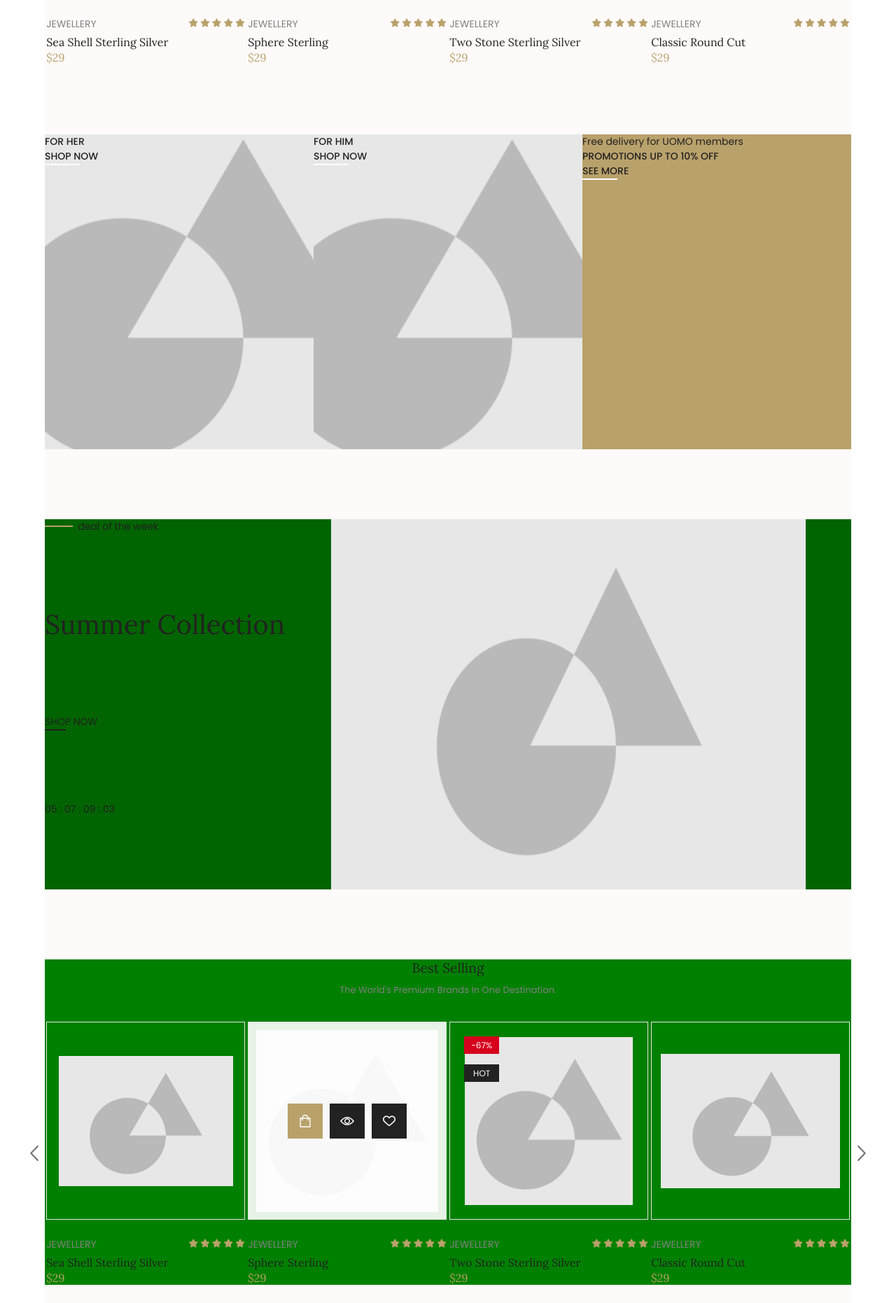
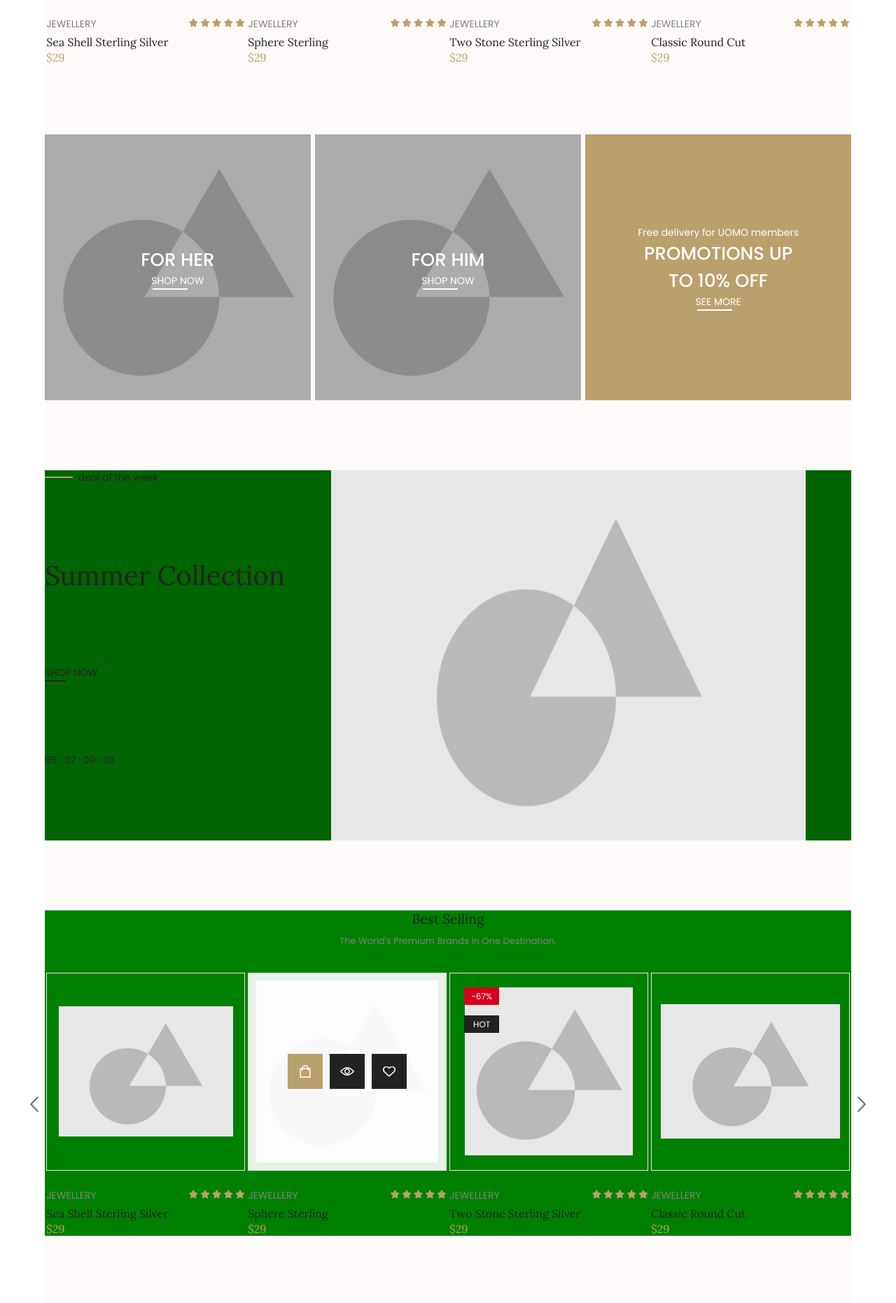
Before and after one commit to tijndk/codecrashers-testing, a PHP site: page / in a window 1280 px wide; the page is wider, and only the part inside the window is pictured. Shown: the part 1359-3221 px from the top of that part at 70% size. Run offline with PHP 8.4, Linux system fonts and the light colour scheme; some libraries are stand-ins or nearby versions.

Commit message:
Banner klaar

```diff
--- a/CSS/Eindopdracht/css/general.css
+++ b/CSS/Eindopdracht/css/general.css
@@ -17,7 +17,7 @@ html {
 
 /* font voor de hele pagina */
 body {
-    font-family: "Poppins", sans-serif;
+    font-family: "Poppins", sans-serif;     /* Poppins ipv. Sofia Pro */
     font-size: 14px;
     color: #222222;
     background-color: var(--background-color-one);
@@ -107,8 +107,11 @@ figcaption div > a:hover::after {
 .underline.white::after {
     width: 50px;
     background-color: var(--background-color-one);
+    left: 17px;
 }
-
+div#banner > div:last-child > div .underline.white::after {
+    left: 85px;
+}
 
 
 /* Het gedeelte van de header */
@@ -149,7 +152,6 @@ nav.menu > form {
 
 nav.menu button:first-of-type {
     font-size: 20px;
-    height: 50px;
     width: 50px;
 
     cursor: pointer;
@@ -282,7 +284,7 @@ article#category {
     text-align: center;
 }
 
-article#category > section {
+article#category > div {
     width: 100%;
     display: flex;
     flex-direction: row;
@@ -359,8 +361,8 @@ article#trendy > header > ul {
 }
 
 
-article#trendy > section,
-article#best-selling > section {
+article#trendy > div,
+article#best-selling > div {
     width: 100%;
     display: flex;
     flex-direction: row;
@@ -370,8 +372,8 @@ article#best-selling > section {
 }
 
 /* de pijltjes naar links en rechts by Trendy Items */
-article#trendy > section > div,
-article#best-selling > section > div {
+article#trendy > div > div,
+article#best-selling > div > div {
     width: 94vw;
 
     display: flex;
@@ -379,8 +381,8 @@ article#best-selling > section > div {
     position: absolute;
     top: calc(50% - 6px);
 }
-article#trendy > section > div > a,
-article#best-selling > section > div > a {
+article#trendy > div > div > a,
+article#best-selling > div > div > a {
  padding: 5px;
 }
 
@@ -452,10 +454,10 @@ article#best-selling figure div.best-selling.img-border {
 }
 
 /* De soort overlays in "Trendy Items" en "Best Selling" in de tweede en derde afbeelingen; met het mandje, oog, en hartje, en met de -67% en HOT */
-.img-border div#item-overlay {
+.img-border div.item-overlay {
     display: none;
 }
-.img-border:hover div#item-overlay {
+.img-border:hover div.item-overlay {
     width: 100%;
     height: 100%;
 
@@ -473,7 +475,7 @@ article#best-selling figure div.best-selling.img-border {
     background-color: rgba(255, 255, 255, 0.9);
 }
 
-figure:nth-of-type(2) #item-overlay {
+figure:nth-of-type(2) .item-overlay {
     width: 100%;
     height: 100%;
 
@@ -489,7 +491,7 @@ figure:nth-of-type(2) #item-overlay {
 
     background-color: rgba(255, 255, 255, 0.9);
 }
-div#item-overlay div {
+div.item-overlay div {
     width: 50px;
     height: 50px;
 
@@ -499,17 +501,17 @@ div#item-overlay div {
 
     background-color: var(--color-one);
 }
-div#item-overlay a:first-child div {
+div.item-overlay a:first-child div {
     background-color: var(--color-two);
 }
 
 
-div#sale {
+div.sale {
     position: absolute;
     top: 20px;
     left: 20px;
 }
-div#sale > p {
+div.sale > p {
     font-size: 12px;
     text-align: center;
     line-height: 25px;
@@ -519,7 +521,7 @@ div#sale > p {
 
     background-color: #D6001C;
 }
-div#sale > p:last-child {
+div.sale > p:last-child {
     margin-top: 15px;
     background-color: var(--color-one);
 }
@@ -528,28 +530,63 @@ div#sale > p:last-child {
 
 /* het gedeelte met "for her", "for him", en promotie */
 div#banner {
+    text-align: center;
+    text-transform: uppercase;
+    width: 100%;
+
     display: flex;
     flex-direction: row;
     justify-content: space-evenly;
-    font-weight: 500;
-    text-transform: uppercase;
+    column-gap: 6.45px;
 }
 div#banner > div {
-    width: 450px;       /* check of je dit responsive moet maken!!!! */
-    height: 450px;      /* check of je dit responsive moet maken!!!! */
+    max-width: 450px;
+    width: 33%;
+    aspect-ratio: 1 / 1;
+
+    background-image:
+    linear-gradient(to bottom, rgba(34, 34, 34, 0.3) 0% 100%),
+    url(../images/placeholder.png);
+    background-repeat: no-repeat;
     background-position: center center;
+    background-size: cover;
+}
 
-    background-image: url(../images/placeholder.png);
+div#banner > div > div {
+    width: 106px;
+    position: relative;
+    top: calc(50% - 30px);
+    left: calc(50% - 53px);
+}
+
+div#banner > div > div > p,
+div#banner > div > div > a {
+    color: white;
+}
+
+div#banner > div > div > p {
+    font-size: 26px;
+    font-weight: 500;
+}
+div#banner > div > div > a {
+    font-weight: normal;
 }
 
 div#banner > div:last-child {
     background-color: var(--color-two);
     background-image: none;
 }
-div#banner > div:last-child > p:first-of-type {
+div#banner > div:last-child > div {
+    width: 230px;
+    top: calc(50% - 60px);
+    left: calc(50% - 115px);
+}
+div#banner > div:last-child > div > p:first-of-type {
+    font-size: 14px;
     font-weight: normal;
     text-transform: none;
 }
+/* EINDE van de banner */
 
 
 /* het gedeelte met "summer collection" */
--- a/CSS/Eindopdracht/index.html
+++ b/CSS/Eindopdracht/index.html
@@ -68,56 +68,56 @@
                             <h2>shop by category</h2>
                             <p>the world's premium brands in one destination.</p>
                         </header>
-                        <section>
+                        <div>
                             <figure>
                                 <a href="#" target="_self">
                                     <div class="category img-border">
                                         <img src="images/placeholder.png" width="166" height="129" alt="placeholder">
                                     </div>
-                                    <figcaption>bracelets</figcaption>
                                 </a>
+                                <figcaption><a href="#" target="_self">bracelets</a></figcaption>
                             </figure>
                             <figure>
                                 <a href="#" target="_self">
                                     <div class="category img-border">
                                         <img src="images/placeholder.png" width="170" height="132" alt="placeholder">
                                     </div>
-                                    <figcaption>earrings</figcaption>
                                 </a>
+                                <figcaption><a href="#" target="_self">earrings</a></figcaption>
                             </figure>
                             <figure>
                                 <a href="#" target="_self">
                                     <div class="category img-border">
                                         <img src="images/placeholder.png" width="170" height="132" alt="placeholder">
                                     </div>
-                                    <figcaption>rings</figcaption>
                                 </a>
+                                <figcaption><a href="#" target="_self">rings</a></figcaption>
                             </figure>
                             <figure>
                                 <a href="#" target="_self">
                                     <div class="category img-border">
                                         <img src="images/placeholder.png" width="202" height="137" alt="placeholder">
                                     </div>
-                                    <figcaption>charms</figcaption>
                                 </a>
+                                <figcaption><a href="#" target="_self">charms</a></figcaption>
                             </figure>
                             <figure>
                                 <a href="#" target="_self">
                                     <div class="category img-border">
                                         <img src="images/placeholder.png" width="170" height="132" alt="placeholder">
                                     </div>
-                                    <figcaption>necklaces</figcaption>
                                 </a>
+                                <figcaption><a href="#" target="_self">necklaces</a></figcaption>
                             </figure>
                             <figure>
                                 <a href="#" target="_self">
                                     <div class="category img-border">
                                         <img src="images/placeholder.png" width="170" height="170" alt="placeholder">
                                     </div>
-                                    <figcaption>brooches</figcaption>
                                 </a>
+                                <figcaption><a href="#" target="_self">brooches</a></figcaption>
                             </figure>
-                        </section>
+                        </div>
                     </article>
                     <article id="trendy">
                         <header>
@@ -126,12 +126,12 @@
                             <ul>
                                 <li><a href="#" target="_self">men</a></li>
                                 <li class="underline"><a href="#" target="_self">women</a></li>
-                                <li><a href="#" target="_self">unisex</a></li>
+                                <li><a href="https://tinyurl.com/yc5pkecy" target="_blank">unisex</a></li>
                                 <li><a href="#" target="_self">on sale</a></li>
                                 <li><a href="#" target="_self">new</a></li>
                             </ul>
                         </header>
-                        <section>
+                        <div>
                             <div>
                                 <a href="#trendy">
                                     <img src="images/012-back_top.svg" width="22" height="12" alt="previous">
@@ -142,7 +142,7 @@
                             </div>
                             <figure>
                                 <div class="trendy img-border">
-                                    <div id="item-overlay">
+                                    <div class="item-overlay">
                                         <a href="#" target="_self">
                                             <div>
                                                 <img src="images/003-shopping_bag_white.svg" width="16" height="18" alt="shopping-cart">
@@ -178,7 +178,7 @@
                             </figure>
                             <figure>
                                 <div class="trendy img-border">
-                                    <div id="item-overlay">
+                                    <div class="item-overlay">
                                         <a href="#" target="_self">
                                             <div>
                                                 <img src="images/003-shopping_bag_white.svg" width="16" height="18" alt="shopping-cart">
@@ -214,7 +214,7 @@
                             </figure>
                             <figure>
                                 <div class="trendy img-border">
-                                    <div id="item-overlay">
+                                    <div class="item-overlay">
                                         <a href="#" target="_self">
                                             <div>
                                                 <img src="images/003-shopping_bag_white.svg" width="16" height="18" alt="shopping-cart">
@@ -231,7 +231,7 @@
                                             </div>
                                         </a>
                                     </div>
-                                    <div id="sale">
+                                    <div class="sale">
                                         <p>-67%</p>
                                         <p>HOT</p>
                                     </div>
@@ -254,7 +254,7 @@
                             </figure>
                             <figure>
                                 <div class="trendy img-border">
-                                    <div id="item-overlay">
+                                    <div class="item-overlay">
                                         <a href="#" target="_self">
                                             <div>
                                                 <img src="images/003-shopping_bag_white.svg" width="16" height="18" alt="shopping-cart">
@@ -288,21 +288,27 @@
                                     <p>$29</p>
                                 </figcaption>
                             </figure>
-                        </section>
+                        </div>
                     </article>
-                    <div id="banner" style="background-color:green;">
+                    <div id="banner">
+                        <div>
                             <div>
                                 <p>for her</p>
                                 <a href="#" target="_self" class="underline white">shop now</a>
                             </div>
+                        </div>
+                        <div>
                             <div>
                                 <p>for him</p>
                                 <a href="#" target="_self" class="underline white">shop now</a>
                             </div>
+                        </div>
+                        <div>
                             <div>
                                 <p>Free delivery for UOMO members</p>
                                 <p>promotions up to 10% off</p>
                                 <a href="#" target="_self" class="underline white">see more</a>
+                            </div>
                         </div>
                     </div>
                     <div id="weekdeal" style="background-color: darkgreen;">
@@ -319,14 +325,14 @@
                             <h2>best selling</h2>
                             <p>the world's premium brands in one destination.</p>
                         </header>
-                        <section>
+                        <div>
                             <div>
                                 <img src="images/012-back_top.svg" width="22" height="12" alt="previous">
                                 <img src="images/012-back_top.svg" width="22" height="12" alt="next">
                             </div>
                             <figure>
                                 <div class="best-selling img-border">
-                                    <div id="item-overlay">
+                                    <div class="item-overlay">
                                         <a href="#" target="_self">
                                             <div>
                                                 <img src="images/003-shopping_bag_white.svg" width="16" height="18" alt="shopping-cart">
@@ -362,7 +368,7 @@
                             </figure>
                             <figure>
                                 <div class="best-selling img-border">
-                                    <div id="item-overlay">
+                                    <div class="item-overlay">
                                         <a href="#" target="_self">
                                             <div>
                                                 <img src="images/003-shopping_bag_white.svg" width="16" height="18" alt="shopping-cart">
@@ -398,7 +404,7 @@
                             </figure>
                             <figure>
                                 <div class="best-selling img-border">
-                                    <div id="item-overlay">
+                                    <div class="item-overlay">
                                         <a href="#" target="_self">
                                             <div>
                                                 <img src="images/003-shopping_bag_white.svg" width="16" height="18" alt="shopping-cart">
@@ -415,7 +421,7 @@
                                             </div>
                                         </a>
                                     </div>
-                                    <div id="sale">
+                                    <div class="sale">
                                         <p>-67%</p>
                                         <p>HOT</p>
                                     </div>
@@ -438,7 +444,7 @@
                             </figure>
                             <figure>
                                 <div class="best-selling img-border">
-                                    <div id="item-overlay">
+                                    <div class="item-overlay">
                                         <a href="#" target="_self">
                                             <div>
                                                 <img src="images/003-shopping_bag_white.svg" width="16" height="18" alt="shopping-cart">
@@ -472,30 +478,30 @@
                                     <p>$29</p>
                                 </figcaption>
                             </figure>
-                        </section>
+                        </div>
                     </article>
                     <div id="promises" style="background-color: darkgreen;">
-                        <div>
+                        <figure>
                             <img src="images/007-shipping_image.svg" alt="shipping">
                             <figcaption>
                                 <h3>fast and free delivery</h3>
                                 <p>Free delivery for all orders over &#36;140</p>
                             </figcaption>
-                        </div>
-                        <div>
+                        </figure>
+                        <figure>
                             <img src="images/008-customer-support_image.svg" alt="customer-support">
                             <figcaption>
                                 <h3>24/7 customer support</h3>
                                 <p>Friendly 24/7 customer support</p>
                             </figcaption>
-                        </div>
-                        <div>
+                        </figure>
+                        <figure>
                             <img src="images/009-shield_image.svg" alt="money-back">
                             <figcaption>
                                 <h3>money back guarantee</h3>
                                 <p>We return money within 30 days</p>
                             </figcaption>
-                        </div>
+                        </figure>
                     </div>
                     <div id="instagram-gallery" style="background-color: green;">
                         <section>
@@ -546,7 +552,7 @@
                             <li><a href="#" target="_self">Accessories</a></li>
                             <li><a href="#" target="_self">Men</a></li>
                             <li><a href="#" target="_self">Women</a></li>
-                            <li><a href="#" target="_self">Unisex</a></li>
+                            <li><a href="https://tinyurl.com/yc5pkecy" target="_blank">Unisex</a></li>
                             <li><a href="#" target="_self">Shop All</a></li>
                         </ul>
                     </nav>
```
Lines whose indentation alone changed are shown as unchanged.
